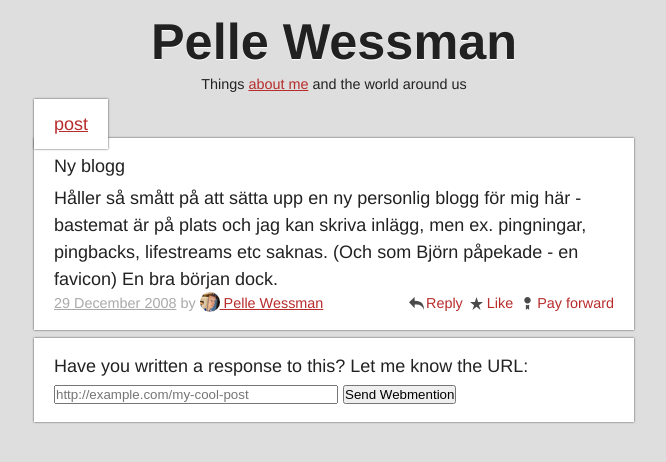
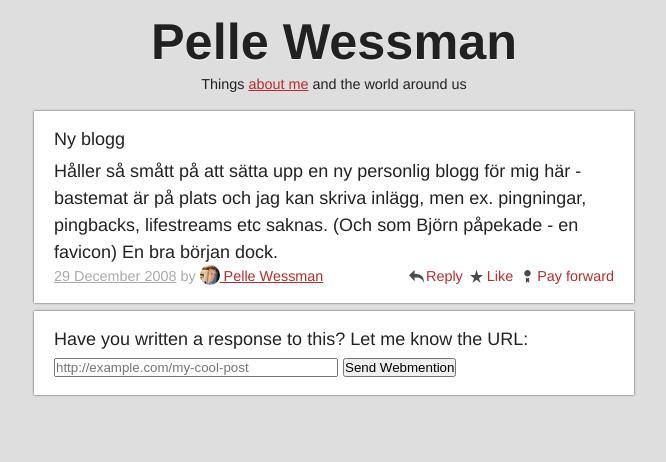
Before and after one commit to voxpelli/voxpelli.github.com, a Jekyll site: the page built from _posts/2008-12-29-ny-blogg.textile, in a window 1280 px wide. Shown: the top 462 px of the page, without its empty margins (306-972 px from the left). Built offline with Jekyll 4.4.1, drawn with Linux system fonts in a browser that asks for light colours; comment, search, counter and statistics services are not loaded.

Commit message:
Remove strange anchor tag

```diff
--- a/_includes/post.html
+++ b/_includes/post.html
@@ -1,4 +1,4 @@
-{% assign post = include.post %}<a href="../_layouts/post.html" id="" title="post">post</a>
+{% assign post = include.post %}
 
 <article class="h-entry" {% if post.lang == null %}lang="se"{% endif %}>
   <header>
```
